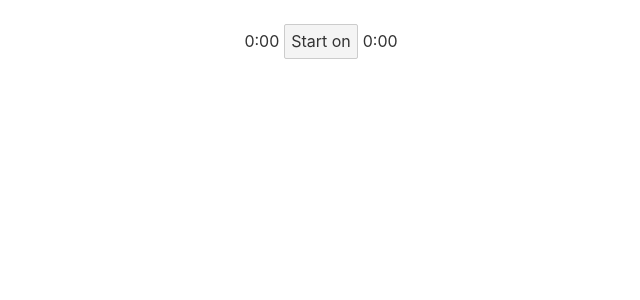
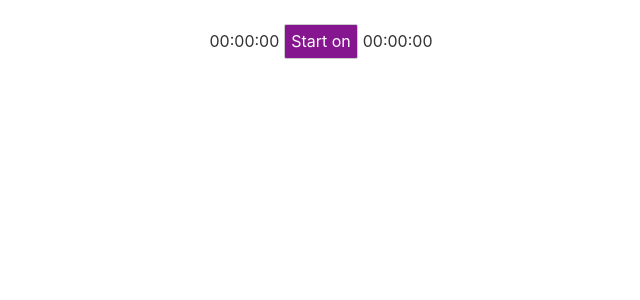
Before and after one commit to CobyPear/timer-app, a Svelte app: page / in a window 1280 px wide. Shown: the top 300 px of the page, without its empty margins (319-959 px from the left). Built offline with nearby package versions, Linux system fonts and the light colour scheme.

Commit message:
WIP, timer on works- need to do timerOff and switch class by reading boolean

```diff
--- a/src/App.svelte
+++ b/src/App.svelte
@@ -2,24 +2,123 @@
   const timer = {
     isTimeOn: false,
     isTimeOff: false,
-    on: localStorage.getItem('timeOn') || '',
-    off: localStorage.getItem('timeOff') || '',
+    on: 0,
+    off: 0,
+    timeOn: '',
+    timeOff: '',
+    interval: () => {},
   };
 
-function startAndStopTimer(timer){
-	if(!timer.isTimeOn){
+  let secondsOn = 0,
+    minutesOn = 0,
+    hoursOn = 0,
+    secondsOff = 0,
+    minutesOff = 0,
+    hoursOff = 0,
+    endTimeOn = 0,
+    endTimeOff = 0,
+    elapsedOn = 0,
+    elapsedOff = 0;
+  let isTimeOn = false,
+    isTimeOff = false;
 
+  const formatTime = unit => {
+    if (unit < 10) {
+      return `0${unit}`;
+    } else {
+      return `${unit}`;
     }
-}
+  };
 
+  const start = timer => {
+    clearInterval(timer.interval);
+    localStorage.setItem('timeOn', Date.now());
+    timer.isTimeOn = true;
+    timer.on = Date.now();
+    timer.interval = setInterval(() => {
+      console.log(timer);
+      endTimeOn = Date.now();
+      elapsedOn = Math.floor(endTimeOn - timer.on);
+      secondsOn = Math.floor((elapsedOn / 1000) % 60);
+      minutesOn = Math.floor((elapsedOn / (1000 * 60)) % 60);
+      hoursOn = Math.floor((elapsedOn / (1000 * 60 * 60)) % 24);
+      console.log(formatTime(secondsOn));
+    }, 1000);
+    console.log(timer);
+  };
 
+  const stop = timer => {
+    console.log(timer.interval);
+    clearInterval(timer.interval);
+    localStorage.setItem('timeOnStop', Date.now());
+    timer.isTimeOn = false;
+    timer.isTimeOff = true;
+    isTimeOn = false;
+    timer.off = Date.now();
+    setInterval(() => {
+      endTimeOff = Date.now();
+      elapsedOff = Math.floor(endTimeOff - timer.off);
+      secondsOff = Math.floor((elapsedOff / 1000) % 60);
+      minutesOff = Math.floor((elapsedOff / (1000 * 60)) % 60);
+      hoursOff = Math.floor((elapsedOff / (1000 * 60 * 60)) % 24);
+    });
+  };
+
+  //   function startAndStopTimer(timer) {
+  //     console.log('timer.isTimerOn', timer.isTimeOn);
+  //     if (!timer.isTimeOn) {
+  // 		console.log('start timer on')
+  // 		timer.isTimeOn = true;
+  // 		localStorage.setItem('timeOnStart', getNow());
+  // 		timer.on = localStorage.getItem('timeOn');
+  // 		console.log('timer.on: ', timer.on);
+  // 		console.log('local storagae: ', localStorage.getItem('timeOn'));
+  // 		timer.func = (function update() {
+  // 			timer.timeOn = getTime(parseISO(timer.on));
+  // 			console.log(timer.timeOn);
+  // 		})();
+  //     }
+  //     if (!timer.isTimeOff) {
+  // 		console.log('start timer off')
+  // 		timer.isTimeOff = !timer.isTimeOff;
+  // 		localStorage.setItem('timeOnStop', getNow());
+  // 		localStorage.setItem('timeOffStart', getNow());
+  //     }
+  //     if (timer.isTimeOn) {
+  // 		console.log('clear timerOn')
+  //       timer.isTImeOn = !timer.isTimeOn;
+  //       console.log('else');
+  //       localStorage.setItem('timeOffStop', getNow());
+  //     }
+
+  // 	console.log(timer)
+  //   }
 </script>
 
 <main>
   <section>
-        <span id='time-on'>0:00</span>
-        <button id='btn' class='btn-on'>Start on</button>
-        <span id='time-off'>0:00</span>
+    <span
+      >{`${formatTime(hoursOn)}:${formatTime(minutesOn)}:${formatTime(
+        secondsOn
+      )}`}</span
+    >
+    <button class="btn-on" on:click={() => start(timer)} id="btn"
+      >Start on</button
+    >
+    {#if isTimeOn && isTimeOff}
+      <button class="btn-off" on:click={() => stop(timer)} id="btn"
+        >Start off</button
+      >
+    {:else if timer.isTimeoff}
+      <button class="btn-off" on:click={() => stop(timer)} id="btn"
+        >Start off</button
+      >
+    {/if}
+    <span
+      >{`${formatTime(hoursOff)}:${formatTime(minutesOff)}:${formatTime(
+        secondsOff
+      )}`}</span
+    >
   </section>
 </main>
 
@@ -31,11 +130,18 @@ function startAndStopTimer(timer){
     margin: 0 auto;
   }
 
-	h1 {
-		color: #ff3e00;
-		text-transform: uppercase;
-		font-size: 4em;
-		font-weight: 100;
+  :root {
+    --btn-color-on: #861590;
+    --btn-color-off: #1ec7be;
+  }
+  #btn {
+    color: #ffffff;
+  }
+  .btn-on {
+    background-color: var(--btn-color-on);
+  }
+  .btn-off {
+    background-color: var(--btn-color-off);
   }
 
   @media (min-width: 640px) {
--- a/src/main.js
+++ b/src/main.js
@@ -2,9 +2,6 @@ import App from './App.svelte';
 
 const app = new App({
 	target: document.body,
-	props: {
-		name: 'world'
-	}
 });
 
 export default app;
```
Also changed, not shown: 1 other file (tests, documents, lock files or other folders). Lines whose indentation alone changed are shown as unchanged.
